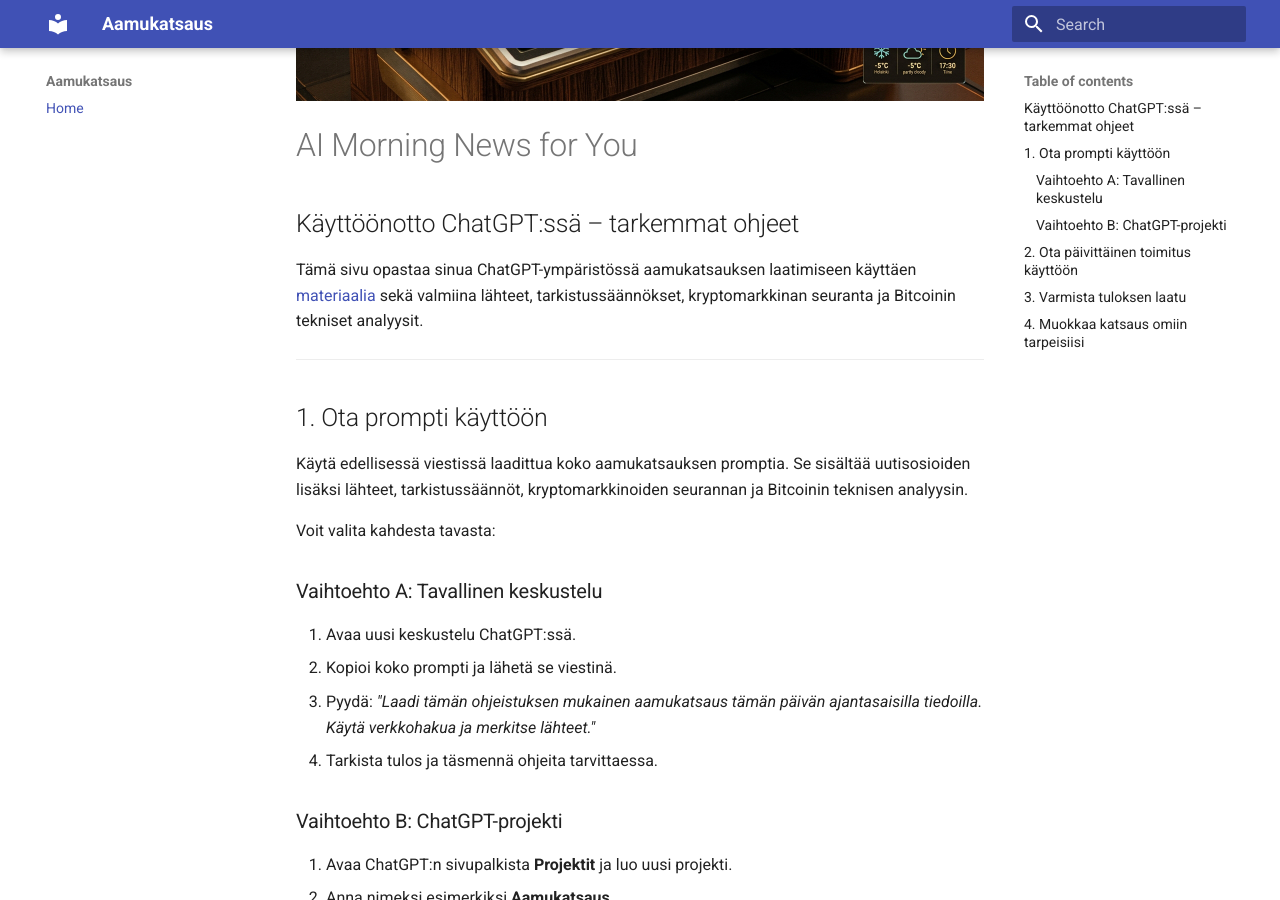
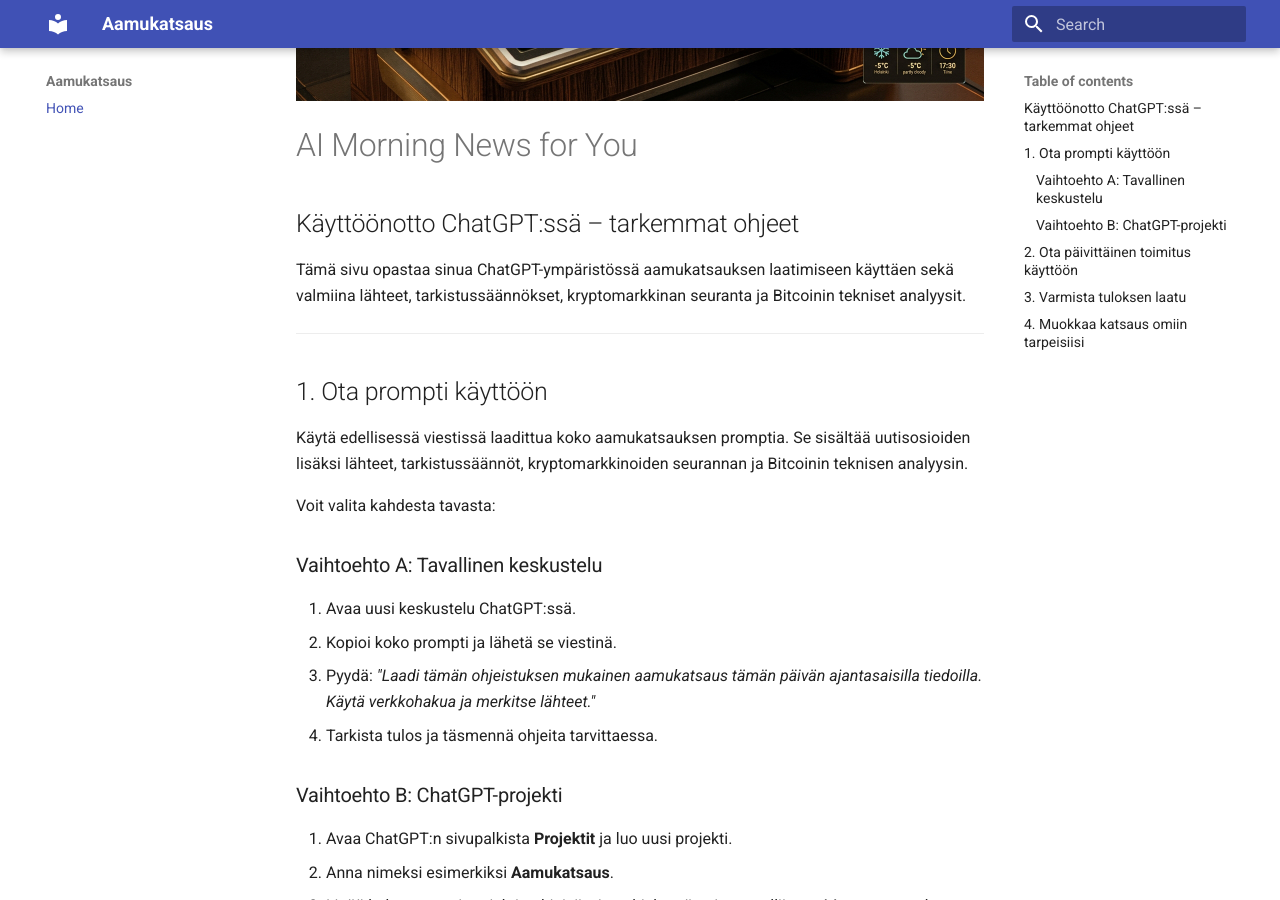
Before and after one commit to MipoRepo/uutiset, an MkDocs documentation site: the page built from docs/index.md, in a window 1280 px wide and 900 px high, scrolled down 397 px. Built offline with MkDocs 1.6.1 and Material for MkDocs 9.7.7, drawn with Linux system fonts in a browser that asks for light colours.

Commit message:
teksti päivitys

```diff
--- a/docs/index.md
+++ b/docs/index.md
@@ -4,9 +4,7 @@
 
 ## Käyttöönotto ChatGPT:ssä – tarkemmat ohjeet
 
-Tämä sivu opastaa sinua ChatGPT-ympäristössä aamukatsauksen laatimiseen käyttäen
-[materiaalia](https://sukasut.fi) sekä valmiina lähteet, tarkistussäännökset,
-kryptomarkkinan seuranta ja Bitcoinin tekniset analyysit.
+Tämä sivu opastaa sinua ChatGPT-ympäristössä aamukatsauksen laatimiseen käyttäen sekä valmiina lähteet, tarkistussäännökset, kryptomarkkinan seuranta ja Bitcoinin tekniset analyysit.
 
 ---
 
```
